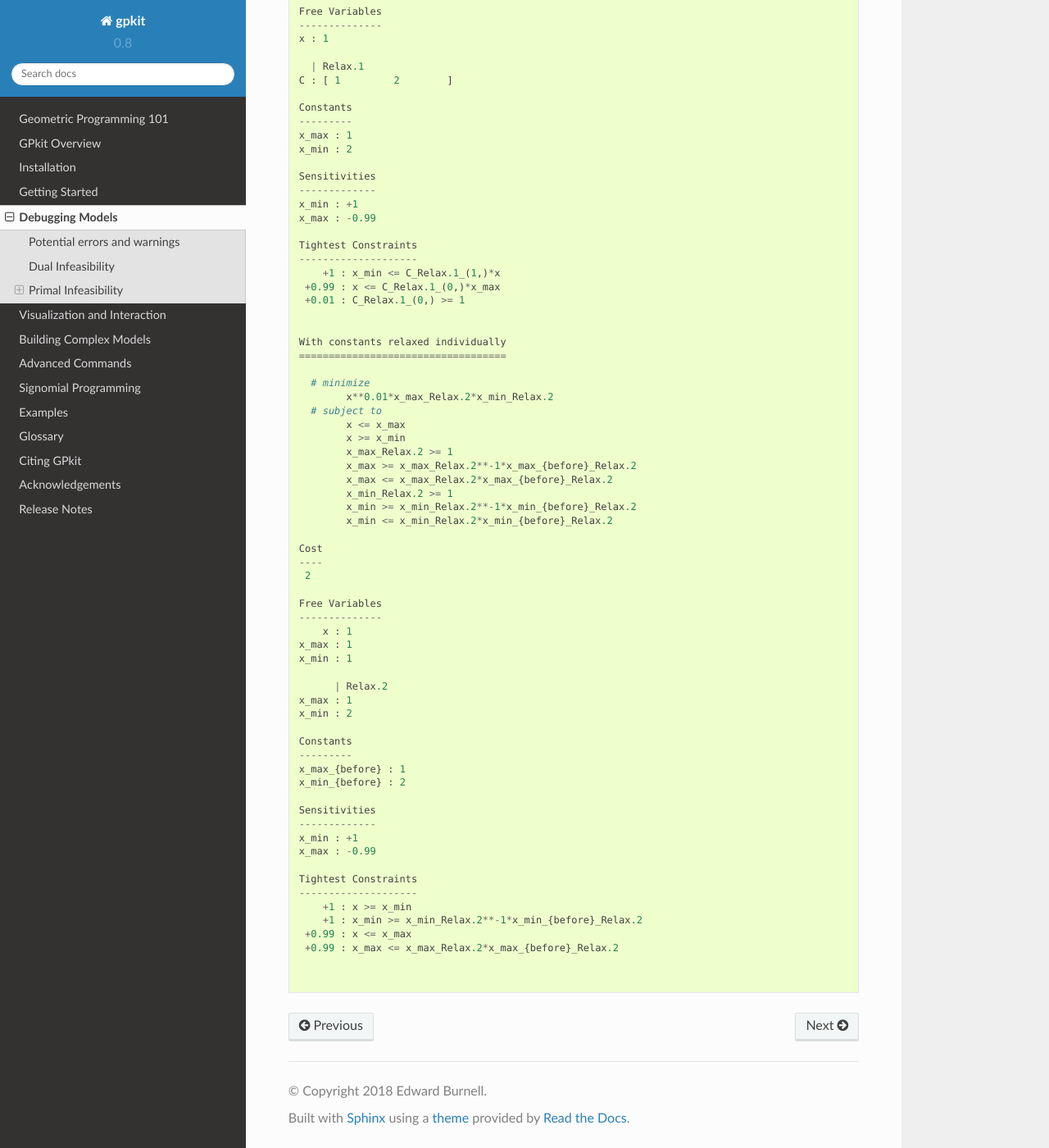
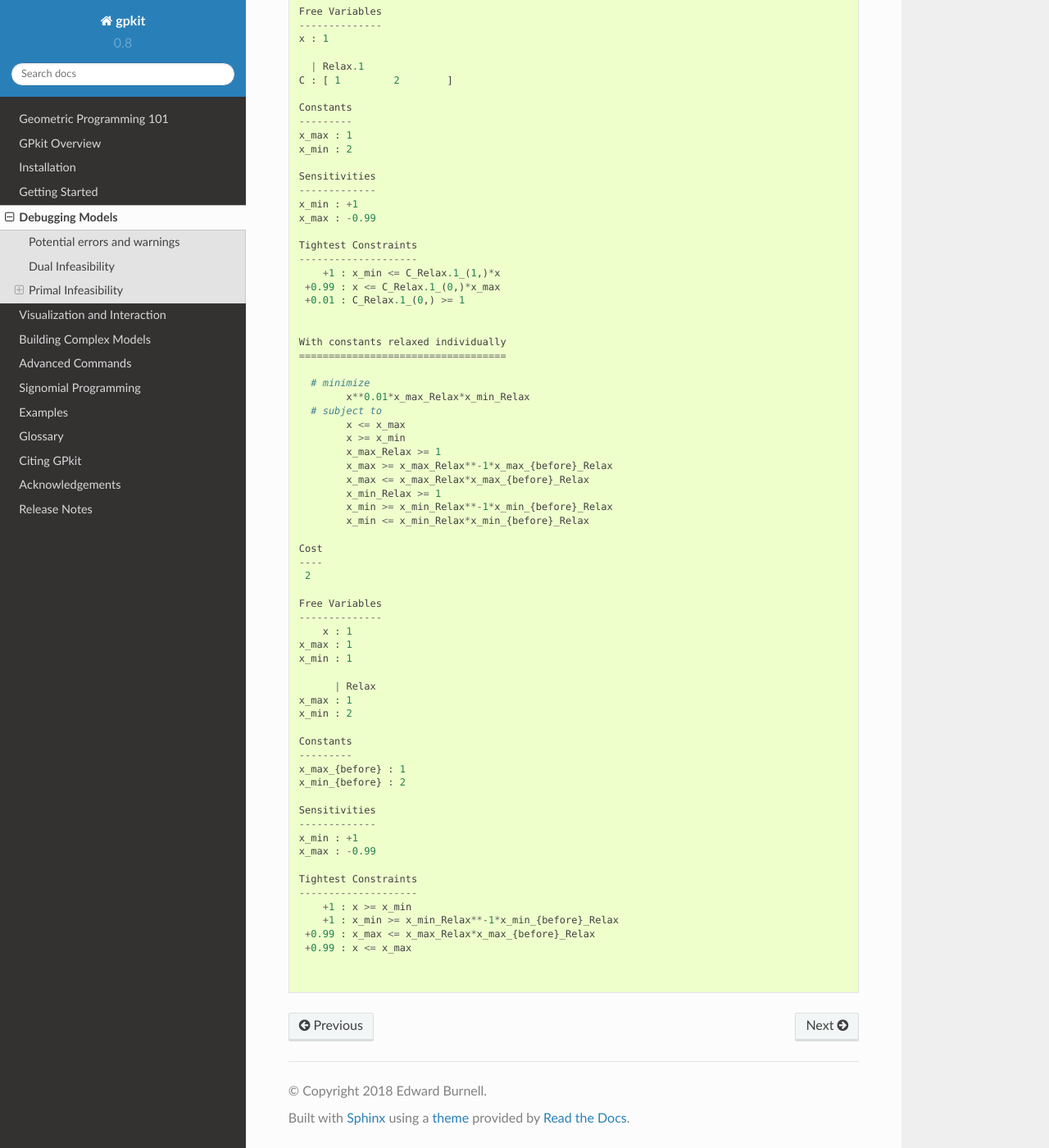
Before and after one commit to convexengineering/gpkit, a Sphinx documentation site: the page built from docs/source/debugging.rst, in a window 1280 px wide and 1400 px high, scrolled down 6579 px. Shown: the whole window at 82% size. Built offline with Sphinx 7.4.7 and the Read the Docs theme 2.0.0, drawn with Linux system fonts in a browser that asks for light colours.

Commit message:
number paths, not models

```diff
--- a/docs/source/examples/relaxation_output.txt
+++ b/docs/source/examples/relaxation_output.txt
@@ -86,16 +86,16 @@ With constants relaxed individually
 ===================================
 
   # minimize
-        x**0.01*x_max_Relax.2*x_min_Relax.2
+        x**0.01*x_max_Relax*x_min_Relax
   # subject to
         x <= x_max
         x >= x_min
-        x_max_Relax.2 >= 1
-        x_max >= x_max_Relax.2**-1*x_max_{before}_Relax.2
-        x_max <= x_max_Relax.2*x_max_{before}_Relax.2
-        x_min_Relax.2 >= 1
-        x_min >= x_min_Relax.2**-1*x_min_{before}_Relax.2
-        x_min <= x_min_Relax.2*x_min_{before}_Relax.2
+        x_max_Relax >= 1
+        x_max >= x_max_Relax**-1*x_max_{before}_Relax
+        x_max <= x_max_Relax*x_max_{before}_Relax
+        x_min_Relax >= 1
+        x_min >= x_min_Relax**-1*x_min_{before}_Relax
+        x_min <= x_min_Relax*x_min_{before}_Relax
 
 Cost
 ----
@@ -107,7 +107,7 @@ Free Variables
 x_max : 1
 x_min : 1
 
-      | Relax.2
+      | Relax
 x_max : 1
 x_min : 2
 
@@ -124,6 +124,6 @@ x_max : -0.99
 Tightest Constraints
 --------------------
     +1 : x >= x_min
-    +1 : x_min >= x_min_Relax.2**-1*x_min_{before}_Relax.2
+    +1 : x_min >= x_min_Relax**-1*x_min_{before}_Relax
+ +0.99 : x_max <= x_max_Relax*x_max_{before}_Relax
  +0.99 : x <= x_max
- +0.99 : x_max <= x_max_Relax.2*x_max_{before}_Relax.2
```
Also changed, not shown: 1 other file.
